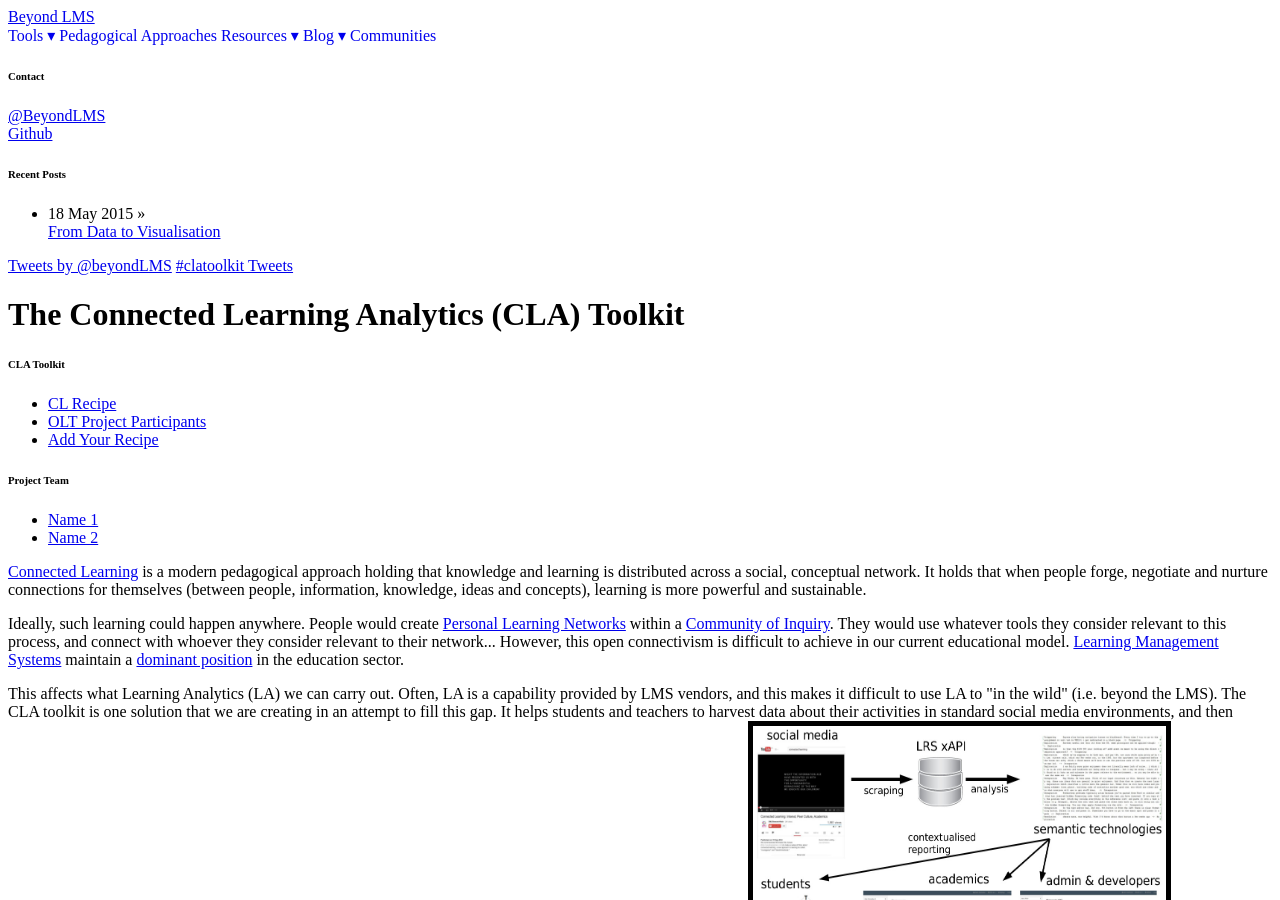
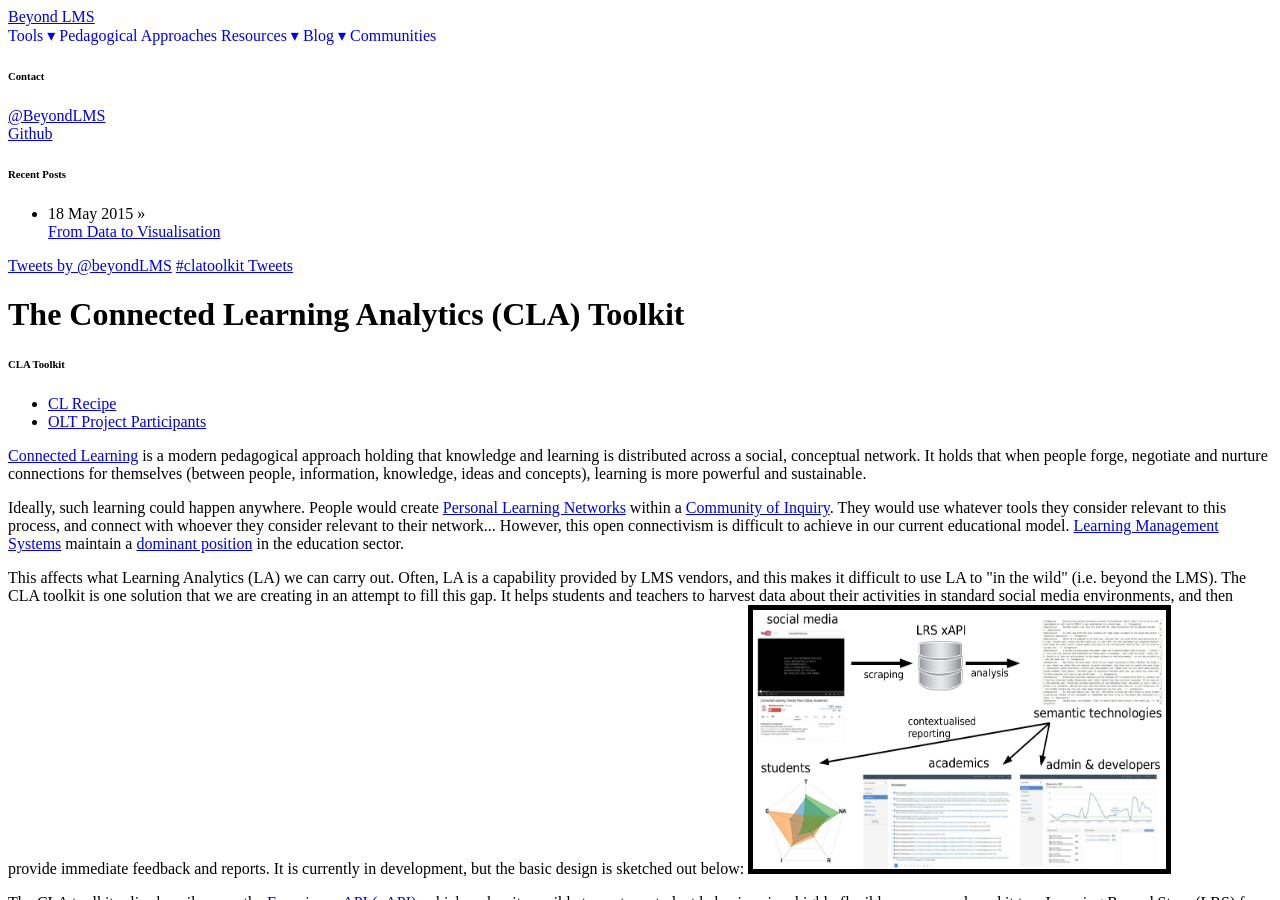
Before and after one commit to kirstykitto/beyondLMS, a Jekyll site: the page built from pages/clatoolkit.md, in a window 1280 px wide and 900 px high. Built offline with Jekyll 4.4.1, drawn with Linux system fonts in a browser that asks for light colours; comment, search, counter and statistics services are not loaded.

```diff
--- a/pages/clatoolkit.md
+++ b/pages/clatoolkit.md
@@ -9,13 +9,7 @@ description: ""
 	<h6>CLA Toolkit</h6>
 	<ul>
 		<li><a href="/pages/clrecipe.html">CL Recipe</a></li>
-		<li><a href="/pages/#.html">OLT Project Participants</a></li>
-		<li><a href="/pages/addyourrecipe.html">Add Your Recipe</a></li>
-	</ul>
-	<h6>Project Team</h6>
-	<ul>
-		<li><a href="/pages/clrecipe.html">Name 1</a></li>
-		<li><a href="/pages/#.html">Name 2</a></li>
+		<li><a href="/pages/OLTparticipants.html">OLT Project Participants</a></li>
 	</ul>
 </div>
 
```
